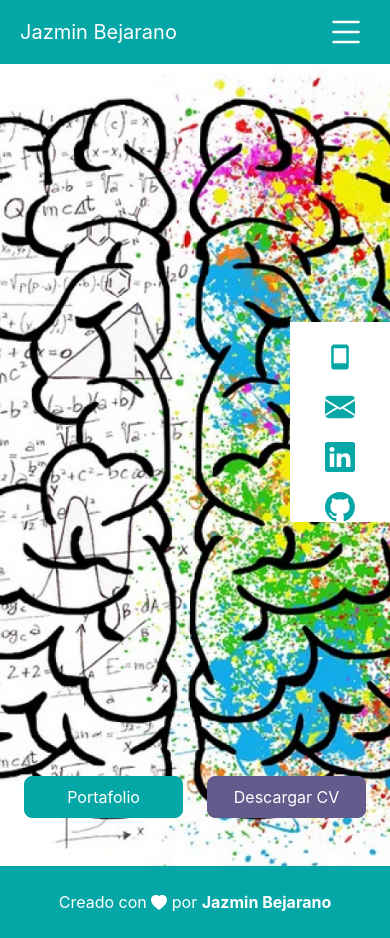
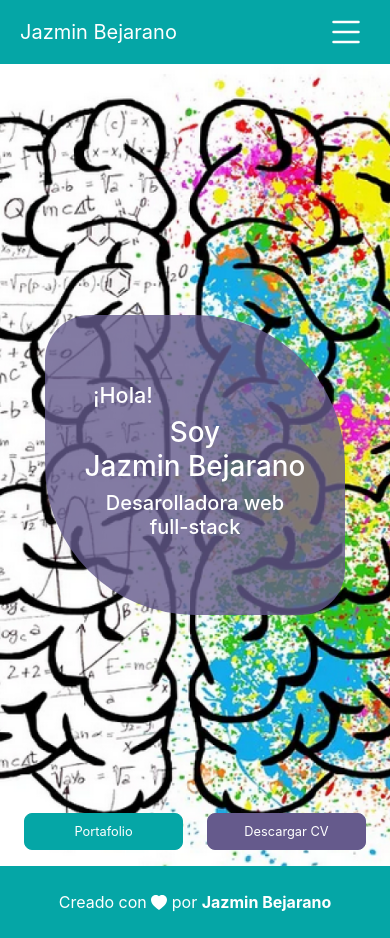
Before and after one commit to Jlbejarano662/portafolio, a React (Create React App) app: page / in a window 390 px wide. Built offline with nearby package versions, Linux system fonts and the light colour scheme.

Commit message:
home page and navigation bar error solution

```diff
--- a/src/components/Navbar.jsx
+++ b/src/components/Navbar.jsx
@@ -3,10 +3,15 @@ import "./Navbar.css";
 import { Link } from "react-router-dom";
 
 function Navbar() {
+  const hiddenNavbar = (id) => {
+    console.log("hola");
+    document.getElementById(id).classList.toggle("show");
+  };
+
   return (
     <nav className="navbar navbar-expand-sm ">
       <div className="container-fluid">
-        <a className="navbar-brand px-2" href="#">
+        <a className="navbar-brand px-2" href="/">
           Jazmin Bejarano
         </a>
         <button
@@ -34,24 +39,25 @@ function Navbar() {
         <div className="collapse navbar-collapse" id="collapsibleNavbar">
           <ul className="navbar-nav">
             <li className="nav-item">
-              <Link className="nav-link px-2">
+              <Link
+                to={"/"}
+                className="nav-link px-2"
+                onClick={() => hiddenNavbar("collapsibleNavbar")}
+              >
                 Inicio
               </Link>
             </li>
             <li className="nav-item">
-              <Link className="nav-link px-2">
-                Sobre Mi
-              </Link>
+              <Link className="nav-link px-2">Sobre Mi</Link>
             </li>
             <li className="nav-item">
-              <Link className="nav-link px-2">
-                Estudios
-              </Link>
+              <Link className="nav-link px-2">Estudios</Link>
             </li>
             <li className="nav-item">
-              <Link className="nav-link px-2">
-                Portafolio
-              </Link>
+              <Link className="nav-link px-2">Portafolio</Link>
+            </li>
+            <li className="nav-item">
+              <Link className="nav-link px-2">Contacto</Link>
             </li>
           </ul>
         </div>
--- a/src/pages/Home.css
+++ b/src/pages/Home.css
@@ -1,12 +1,34 @@
 /* Slider */
 .slider {
+    position: relative;
     justify-content: center;
     align-items: center;
     background: url('../img/bg-1.png');
     background-size: cover;
     background-position: center;
     height: 95vh;
+    padding-top: 3rem;
+    padding-bottom: 3rem;
 }
+
+/* Ellipse 1 */
+
+.ellipse {
+    position: absolute;
+    width: 500px;
+    height: 500px;
+    left: 5%;
+    top: calc(50% - 250px);
+    border-top-right-radius: 50%;
+    border-top-left-radius: 15%;
+    border-bottom-left-radius: 50%;
+    border-bottom-right-radius: 15%;
+    background: rgba(101, 90, 140, 0.8);
+    display: flex;
+    align-items: center;
+    justify-content: center;
+}
+
 
 
 /* Buttons */
@@ -53,32 +75,12 @@
     width: 100%;
 }
 
-
-@media (max-width: 768px){
-    .btn-lg {
-        width: 100%;
-        --bs-btn-font-size: 1rem;
-    }
-    .container, .container-sm {
-        max-width: 100%;
-    }
-}
-
-@media (max-width: 992px){
-    .container, .container-sm {
-        max-width: 100%;
-    }
-}
-
 .contact {
     position: fixed;
     right: 0;
-    top: calc(50% - 100px) ;
     z-index: 1;
-    width: 16px;
+    padding: 5%;
     background-color: white;
-    width: 100px;
-    height: 200px;
     display: flex;
     align-items: center;
     justify-content: center;
@@ -87,6 +89,77 @@
 
 .contact > svg {
     cursor: pointer;
-    font-size: xx-large;
-    margin-top: 20%;
+    font-size: calc(1.375rem + 1.5vw);
+    margin: 10% auto 10% auto;
+    color: #05A6A6;
 }
+
+.ellipse-text{
+    padding-right: 1rem;
+    padding-left: 1rem;
+}
+
+@media (max-width: 576px) {
+    .btn-lg {
+        width: 100%;
+        --bs-btn-font-size: 0.8rem;
+    }
+    .container{
+        max-width: 100%;
+    }
+    .slider {
+        padding-top: 1rem;
+        padding-bottom: 1rem;
+    }
+    .ellipse {
+        top: calc(50% - 150px);
+        width: 300px;
+        height: 300px;
+        left: auto;
+    }
+    .ellipse-text{
+        padding-right: 3rem;
+        padding-left: 3rem;
+    }
+
+    .contact {
+        display: none;
+    }
+}
+
+@media (max-width: 768px) and (min-width: 577px) {
+    .btn-lg {
+        width: 100%;
+        --bs-btn-font-size: 1rem;
+    }
+    .container{
+        max-width: 100%;
+    }
+    .ellipse {
+        width: 350px;
+        height: 350px;
+        top: calc(50% - 175px);
+    }
+}
+
+@media (max-width: 992px) and (min-width: 769px){
+    .container{
+        max-width: 100%;
+    }
+    .ellipse {
+        width: 400px;
+        height: 400px;
+        top: calc(50% - 200px);
+    }
+}
+
+@media (max-width: 1200px) and (min-width: 993px){
+    .container{
+        max-width: 100%;
+    }
+    .ellipse {
+        width: 450px;
+        height: 450px;
+        top: calc(50% - 225px);
+    }
+}
--- a/src/pages/Home.js
+++ b/src/pages/Home.js
@@ -1,17 +1,52 @@
 import React from "react";
+//import styles
 import "./Home.css";
-// import icon
-import { BiMobile } from "react-icons/bi";
-import {BsLinkedin, BsGithub, BsEnvelopeFill} from "react-icons/bs"
+// import icons
+import {
+  BsPhoneFill,
+  BsLinkedin,
+  BsGithub,
+  BsEnvelopeFill,
+} from "react-icons/bs";
 
 function Home() {
   return (
-    <section className="container slider d-flex py-5">
+    <section className="container slider d-flex">
       <div className="contact">
-        <BiMobile fill="#05A6A6"/>
-        <BsEnvelopeFill fill="#05A6A6"/>
-        <BsLinkedin fill="#05A6A6"/>
-        <BsGithub fill="#05A6A6"/>
+        <BsPhoneFill
+          onClick={() => window.open("https://wa.me/573157513152", "_blank")}
+        />
+
+        <BsEnvelopeFill
+          onClick={() =>
+            window.open("mailto:jlbejarano662@gamil.com", "_blank")
+          }
+        />
+
+        <BsLinkedin
+          onClick={() =>
+            window.open(
+              "https://www.linkedin.com/in/jazm%C3%ADn-bejarano-iba%C3%B1ez/",
+              "_blank"
+            )
+          }
+        />
+        <BsGithub
+          onClick={() =>
+            window.open("https://github.com/Jlbejarano662", "_blank")
+          }
+        />
+      </div>
+      <div className="ellipse">
+        <div>
+          <h4 className="ellipse-text">¡Hola!</h4>
+          <center>
+            <h1 >
+              Soy <br></br> Jazmin Bejarano
+            </h1>
+            <h5 className="ellipse-text">Desarolladora web full-stack</h5>
+          </center>
+        </div>
       </div>
       <div className="row align-self-end buttons">
         <div className="col d-flex flex-row">
```
Also changed, not shown: src/components/Navbar.css (line endings or trailing spaces).
